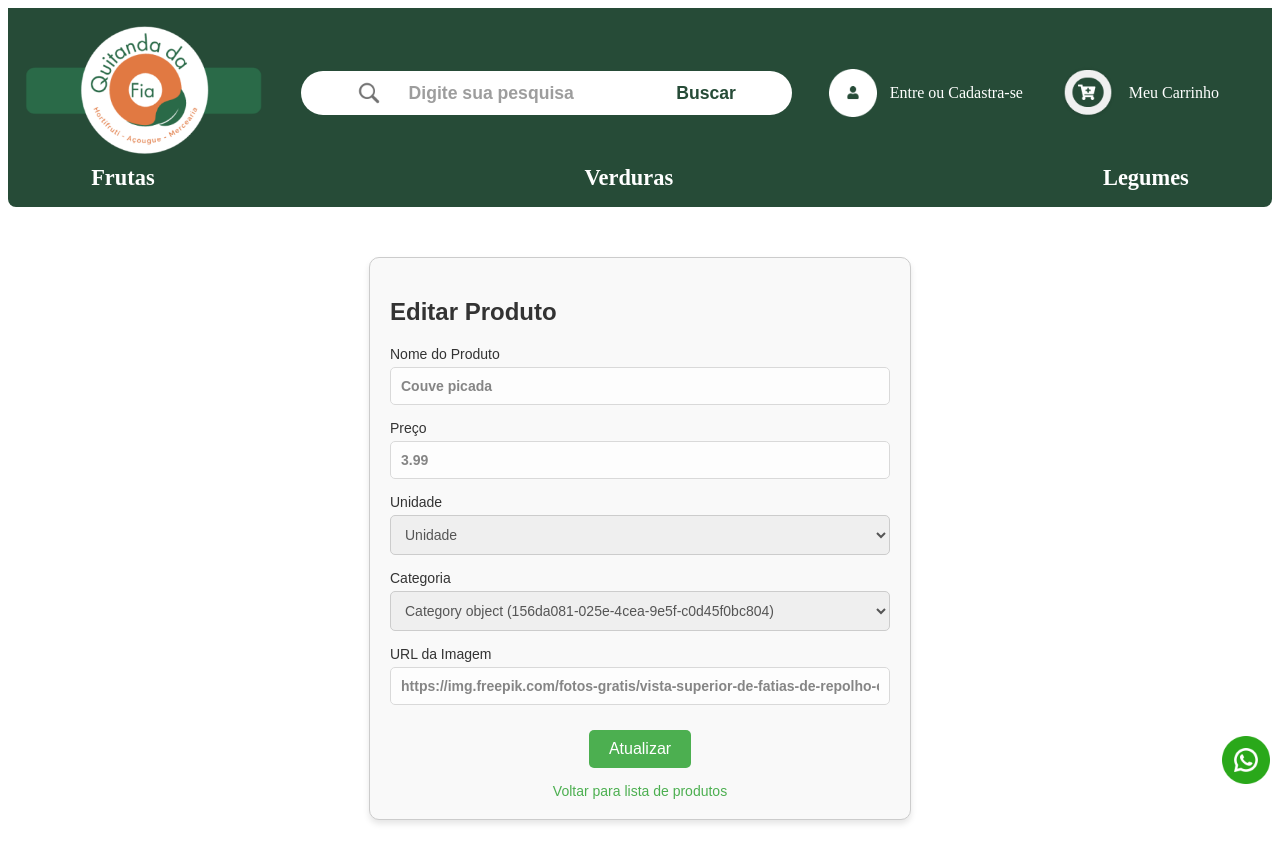
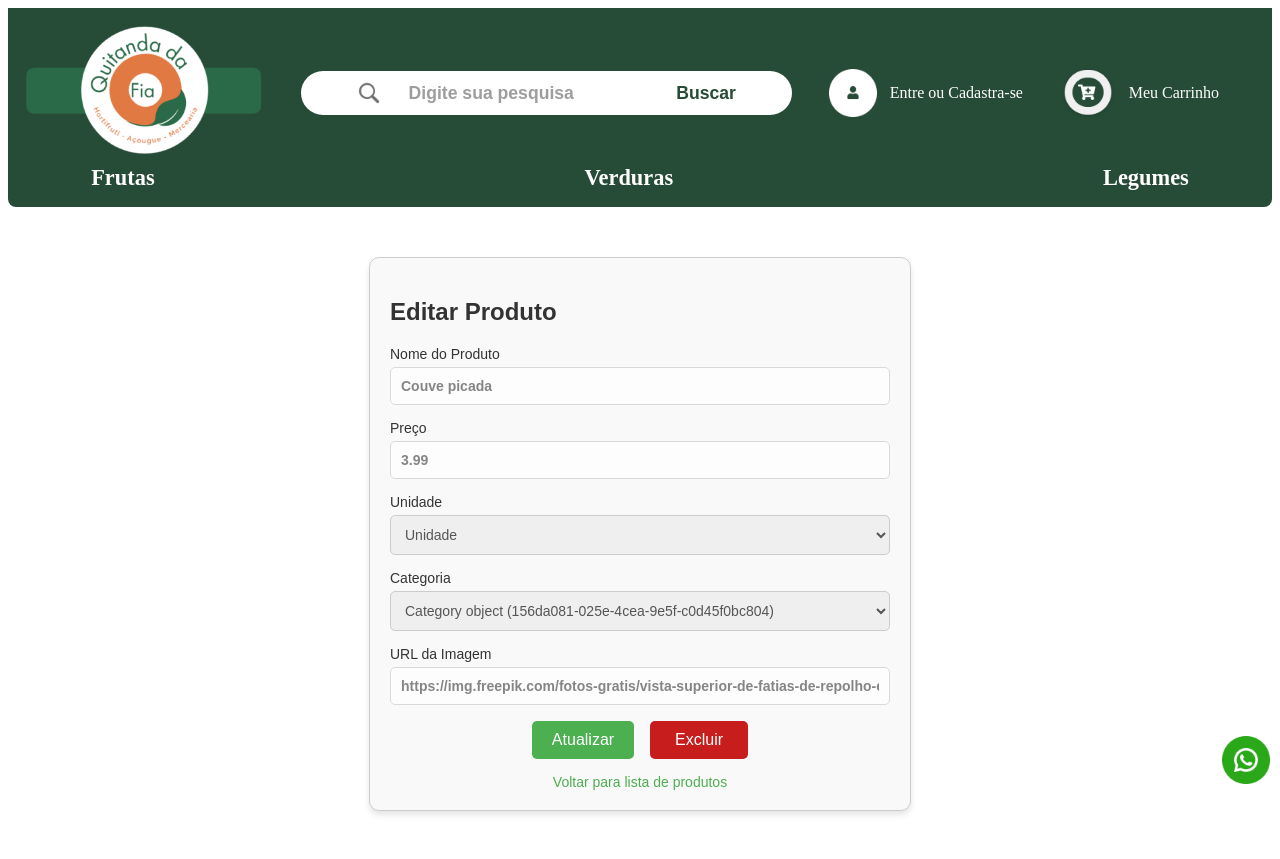
Before and after one commit to ana-luisa-caixeta/pi3_quitanda_da_fia, a Django app: page /produto/editar/1/ in a window 1280 px wide. Shown: the top 859 px of the page. Run offline with Django 5.2, Linux system fonts and the light colour scheme; data comes from the database, SQL or seed files in the repository; both versions use the stored data as it was after the commit; some web fonts are replaced.

Commit message:
Atualizando botões do editar

```diff
--- a/base/static/css/style.css
+++ b/base/static/css/style.css
@@ -278,6 +278,16 @@
 }
 
 /* Botão */
+#product-form-button {
+    display: flex;
+    flex-direction: row;
+    justify-content: center;
+    align-items: center;
+    align-content: center;
+    gap: 1em;
+    margin-top: 1em;
+}
+
 #product-form-button button {
     background-color: #4CAF50;
     color: #fff;
@@ -286,12 +296,27 @@
     padding: 10px 20px;
     cursor: pointer;
     font-size: 16px;
-    margin-top: 10px;
     transition: background-color 0.3s ease;
 }
 
 #product-form-button button:hover {
     background-color: #45a049;
+}
+
+#delete-button button {
+    background-color: #c81d1d;
+    color: #fff;
+    border: none;
+    border-radius: 5px;
+    padding: 10px 25px;
+    cursor: pointer;
+    font-size: 16px;
+    transition: background-color 0.3s ease;
+}
+
+#delete-button button:hover{
+    background-color: #c81d1d;
+    opacity: 0.8;
 }
 
 /* Link de voltar */
--- a/base/templates/base/edit.html
+++ b/base/templates/base/edit.html
@@ -46,7 +46,18 @@
         </div>
 
         <div id="product-form-button">
-            <button type="submit">{% if form.instance.pk %}Atualizar{% else %}Cadastrar{% endif %}</button>
+            <button type="submit">
+                {% if form.instance.pk %}Atualizar{% else %}Cadastrar{% endif %}
+            </button>
+
+            {% if form.instance.pk %}
+            <div id="delete-button">
+                <form method="POST" action="{% url 'delete_product' form.instance.pk %}" onsubmit="return confirm('Tem certeza que deseja excluir este produto?');">
+                    {% csrf_token %}
+                    <button type="submit">Excluir</button>
+                </form>
+            </div>
+            {% endif %}
         </div>
     </form>
 
--- a/base/views.py
+++ b/base/views.py
@@ -246,3 +246,12 @@
 
 def admin_config_page(request):
     return render(request, "base/admin_config_page.html")
+
+
+def delete_product(request, id):
+    product = get_object_or_404(Product, id=id)
+    if request.method == "POST":
+        product.delete()
+        messages.success(request, "Produto excluído com sucesso!")
+        return redirect('home')
+    return redirect('edit_product', id=id)
--- a/setup/urls.py
+++ b/setup/urls.py
@@ -17,7 +17,7 @@
 from django.contrib import admin
 from django.urls import path
 from django.contrib.auth import views as auth_views
-from base.views import home, shopping_cart, cadastro, busca, add_to_cart, remove_from_cart, edicao, checkout, create_product, admin_config_page, buscar_produto_edicao
+from base.views import home, shopping_cart, cadastro, busca, add_to_cart, remove_from_cart, edicao, checkout, create_product, admin_config_page, buscar_produto_edicao, delete_product
 
 urlpatterns = [
  path('admin/', admin.site.urls),
@@ -39,4 +39,5 @@
     path('produto/editar/', edicao, name='edit_product'),
     path("produto/editar/<int:id>/", edicao, name="edit_product"),
     path('produto/buscar/', buscar_produto_edicao, name='buscar_produto_edicao'),
+    path('produto/excluir/<int:id>/', delete_product, name='delete_product'),
 ]
```
Also changed, not shown: db.sqlite3.
